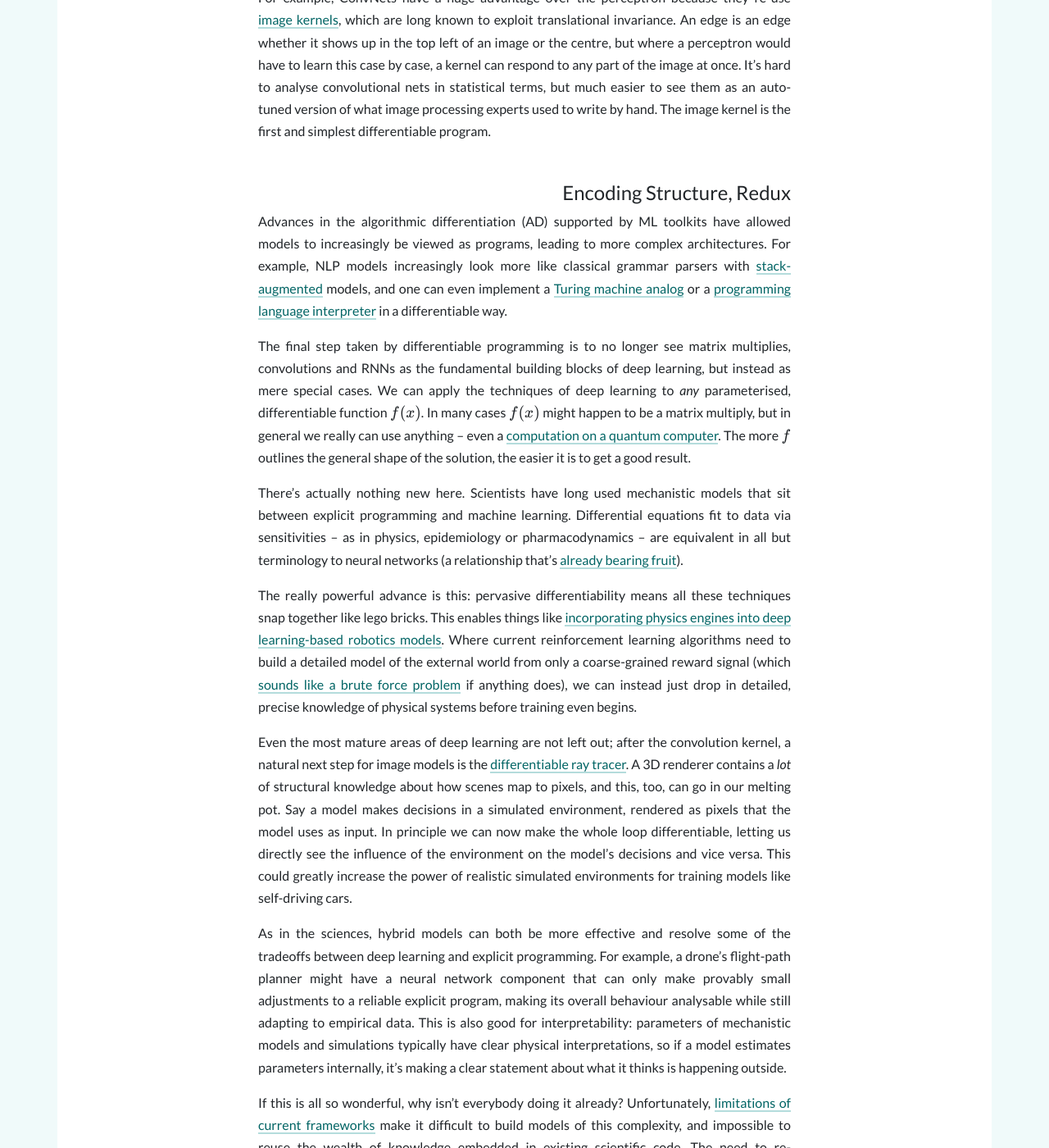
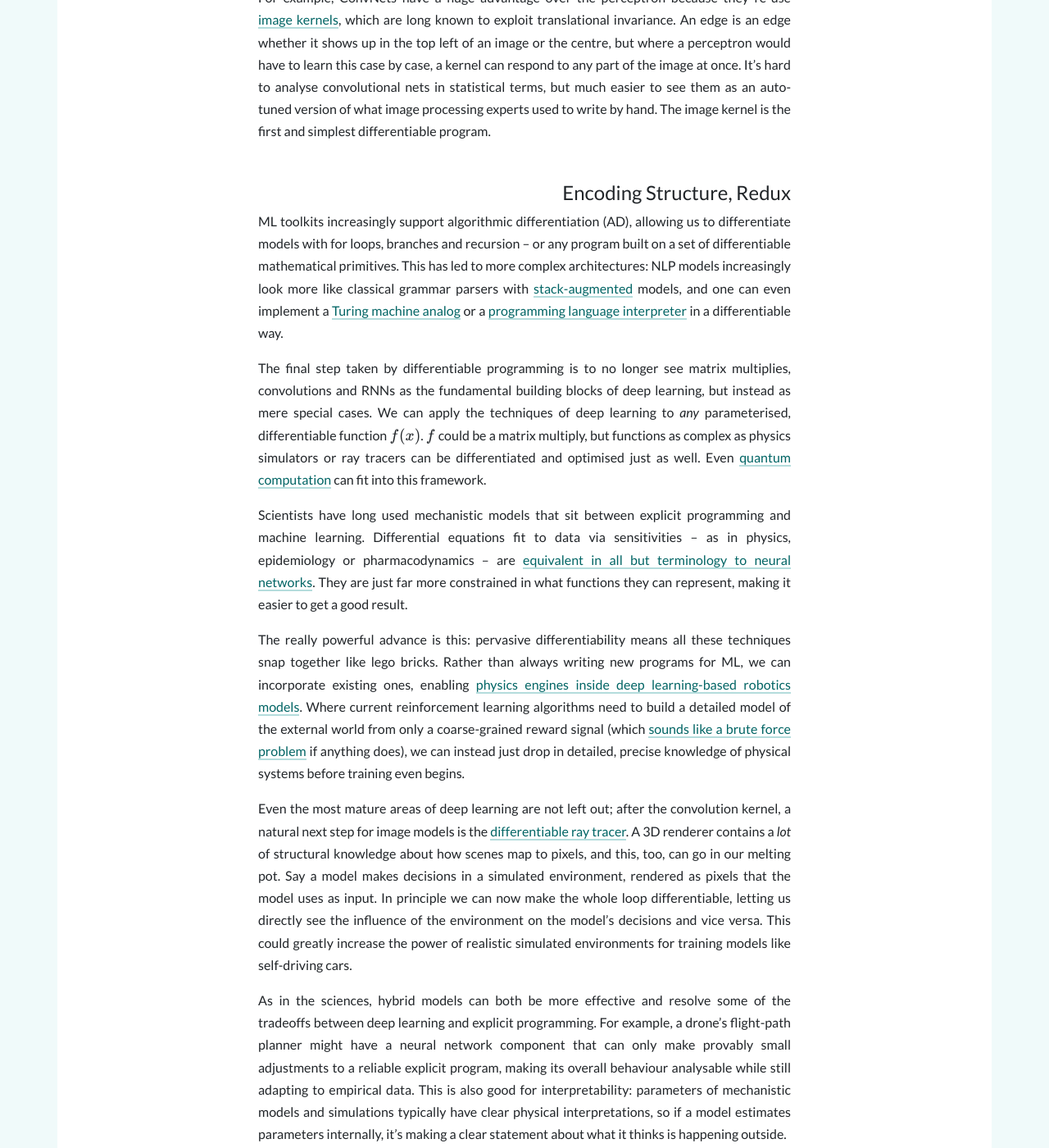
Before and after one commit to FluxML/fluxml.github.io, a Jekyll site: the page built from _posts/2019-02-07-what-is-differentiable-programming.md, in a window 1280 px wide and 1400 px high, scrolled down 981 px. Shown: the whole window at 82% size. Built offline with Jekyll 4.4.1, drawn with Linux system fonts in a browser that asks for light colours; nearby versions of some CDN libraries; comment, search, counter and statistics services are not loaded; some of the changed text lies outside the part shown.

Commit message:
clarifications

```diff
--- a/_posts/2019-02-07-what-is-differentiable-programming.md
+++ b/_posts/2019-02-07-what-is-differentiable-programming.md
@@ -15,20 +15,20 @@ Most importantly, differentiable programming is actually a shift _opposite_ from
 
 Differentiability is the core idea that makes deep learning so successful. Where a brute force search over even a few hundred model parameters would be far too expensive, gradients mean that we can take a pseudo-random walk around interesting parts of parameter space and find a good set. Doing the next-dumbest thing to brute force gives up surprisingly little generality; it's far from obvious that we can come up with a differentiable objective when, say, working with sequences in language translation, but it turns out to be straightforward with a little ingenuity.
 
-What about biological neurons and [[y = σ(W * x + b)]]? There's nothing particularly special about this formula; it's just a simple and flexible example of a highly-parameterised non-linear function. In fact, it's probably the worst such function in most cases. A single neural net layer can, in principle, classify cat pictures, but only by the relatively uninteresting trick of acting as a lookup table. It's _guaranteed_ to work! – but the small print warns that you may need more parameters than there are atoms in the universe. To actually make it work you need to *encode problem structure in the model* – which is where it starts to look a lot more like traditional programming.
+What about biological neurons and [[y = σ(W \times x + b)]]? There's nothing particularly special about this formula; it's just a simple and flexible example of a highly-parameterised non-linear function. In fact, it's probably the worst such function in most cases. A single neural net layer can, in principle, classify cat pictures, but only by the relatively uninteresting trick of acting as a lookup table. It's _guaranteed_ to work! – but the small print warns that you may need more parameters than there are atoms in the universe. To actually make it work you need to *encode problem structure in the model* – which is where it starts to look a lot more like traditional programming.
 
 For example, ConvNets have a huge advantage over the perceptron because they re-use [image kernels](https://en.wikipedia.org/wiki/Kernel_(image_processing)), which are long known to exploit translational invariance. An edge is an edge whether it shows up in the top left of an image or the centre, but where a perceptron would have to learn this case by case, a kernel can respond to any part of the image at once. It's hard to analyse convolutional nets in statistical terms, but much easier to see them as an auto-tuned version of what image processing experts used to write by hand. The image kernel is the first and simplest differentiable program.
 
 
 ## Encoding Structure, Redux
 
-Advances in the algorithmic differentiation (AD) supported by ML toolkits have allowed models to increasingly be viewed as programs, leading to more complex architectures. For example, NLP models increasingly look more like classical grammar parsers with [stack-augmented](https://arxiv.org/abs/1603.06021) models, and one can even implement a [Turing machine analog](https://arxiv.org/pdf/1410.5401.pdf) or a [programming language interpreter](https://arxiv.org/abs/1605.06640) in a differentiable way.
+ML toolkits increasingly support algorithmic differentiation (AD), allowing us to differentiate models with for loops, branches and recursion – or any program built on a set of differentiable mathematical primitives. This has led to more complex architectures: NLP models increasingly look more like classical grammar parsers with [stack-augmented](https://arxiv.org/abs/1603.06021) models, and one can even implement a [Turing machine analog](https://arxiv.org/pdf/1410.5401.pdf) or a [programming language interpreter](https://arxiv.org/abs/1605.06640) in a differentiable way.
 
-The final step taken by differentiable programming is to no longer see matrix multiplies, convolutions and RNNs as the fundamental building blocks of deep learning, but instead as mere special cases. We can apply the techniques of deep learning to *any* parameterised, differentiable function [[f(x)]]. In many cases [[f(x)]] might happen to be a matrix multiply, but in general we really can use anything – even a [computation on a quantum computer](https://arxiv.org/abs/1803.00745). The more [[f]] outlines the general shape of the solution, the easier it is to get a good result.
+The final step taken by differentiable programming is to no longer see matrix multiplies, convolutions and RNNs as the fundamental building blocks of deep learning, but instead as mere special cases. We can apply the techniques of deep learning to *any* parameterised, differentiable function [[f(x)]]. [[f]] could be a matrix multiply, but functions as complex as physics simulators or ray tracers can be differentiated and optimised just as well. Even [quantum computation](https://arxiv.org/abs/1803.00745) can fit into this framework.
 
-There's actually nothing new here. Scientists have long used mechanistic models that sit between explicit programming and machine learning. Differential equations fit to data via sensitivities – as in physics, epidemiology or pharmacodynamics – are equivalent in all but terminology to neural networks (a relationship that's [already bearing fruit](https://arxiv.org/abs/1806.07366)).
+Scientists have long used mechanistic models that sit between explicit programming and machine learning. Differential equations fit to data via sensitivities – as in physics, epidemiology or pharmacodynamics – are [equivalent in all but terminology to neural networks](https://julialang.org/blog/2019/01/fluxdiffeq). They are just far more constrained in what functions they can represent, making it easier to get a good result.
 
-The really powerful advance is this: pervasive differentiability means all these techniques snap together like lego bricks. This enables things like [incorporating physics engines into deep learning-based robotics models](https://arxiv.org/abs/1611.01652). Where current reinforcement learning algorithms need to build a detailed model of the external world from only a coarse-grained reward signal (which [sounds like a brute force problem](https://twitter.com/emilecontal/status/1089011610566385664) if anything does), we can instead just drop in detailed, precise knowledge of physical systems before training even begins.
+The really powerful advance is this: pervasive differentiability means all these techniques snap together like lego bricks. Rather than always writing new programs for ML, we can incorporate existing ones, enabling [physics engines inside deep learning-based robotics models](https://arxiv.org/abs/1611.01652). Where current reinforcement learning algorithms need to build a detailed model of the external world from only a coarse-grained reward signal (which [sounds like a brute force problem](https://twitter.com/emilecontal/status/1089011610566385664) if anything does), we can instead just drop in detailed, precise knowledge of physical systems before training even begins.
 
 Even the most mature areas of deep learning are not left out; after the convolution kernel, a natural next step for image models is the [differentiable ray tracer](https://people.csail.mit.edu/tzumao/diffrt/). A 3D renderer contains a *lot* of structural knowledge about how scenes map to pixels, and this, too, can go in our melting pot. Say a model makes decisions in a simulated environment, rendered as pixels that the model uses as input. In principle we can now make the whole loop differentiable, letting us directly see the influence of the environment on the model's decisions and vice versa. This could greatly increase the power of realistic simulated environments for training models like self-driving cars.
 
```
